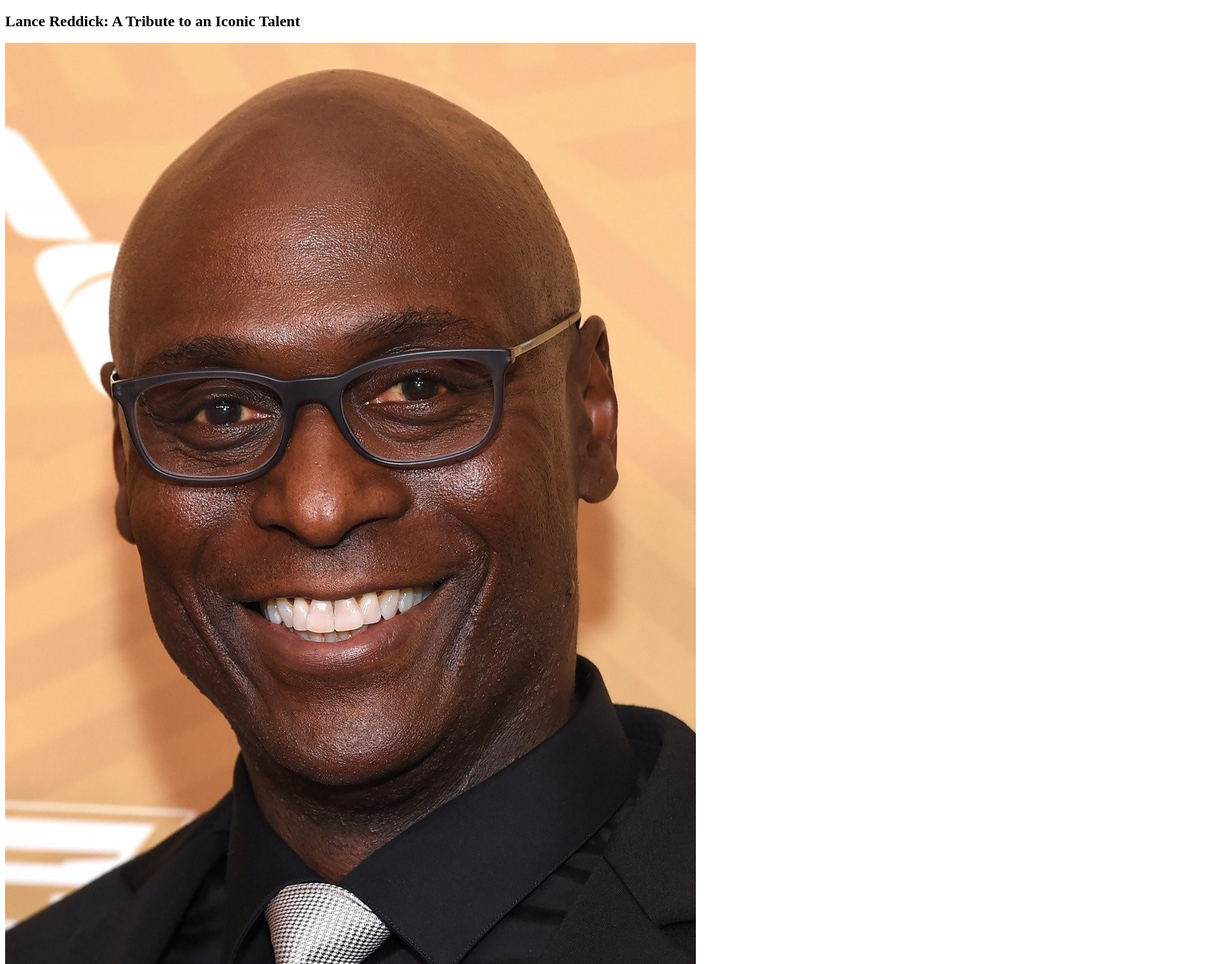
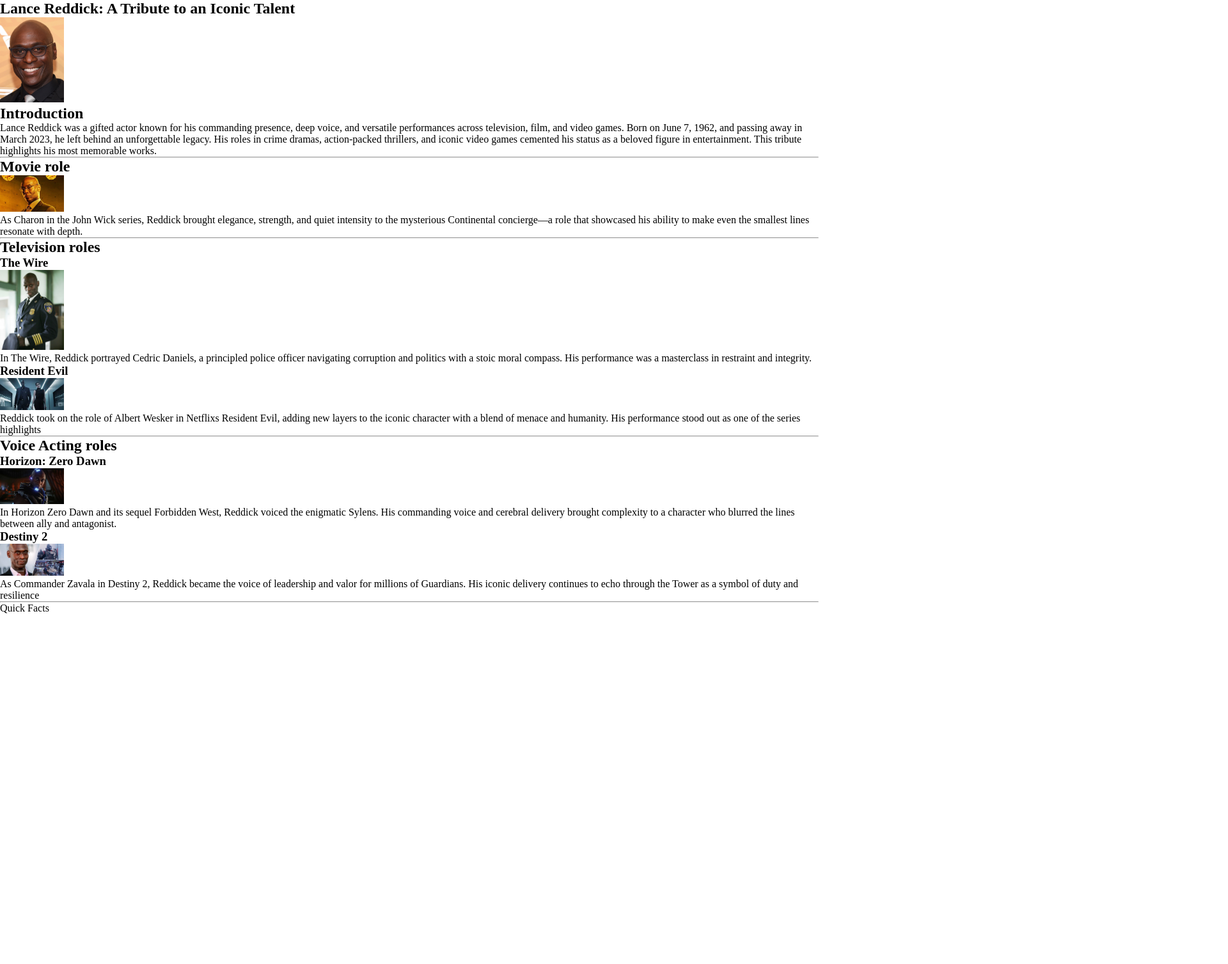
Before and after one commit to Eucalyptus2/Lance-Reddick, a plain HTML site: page index.htm in a window 1280 px wide. Shown: the top 1507 px of the page at 64% size, 1920 px wide, since content can reach past the window. After the commit the page ends 960 px from the top, so only its background shows below. Drawn offline with Linux system fonts and the light colour scheme.

Commit message:
setting up to work on
Just making the img smaller and 0 margin so everything is close and not spaced

```diff
--- a/app.css
+++ b/app.css
@@ -0,0 +1,6 @@
+*{
+    margin: 0;
+}
+img{
+    width: 100px;
+}
--- a/index.htm
+++ b/index.htm
@@ -8,8 +8,8 @@
 </head>
 <body>
 
-    <section class="h1">
-    <h1>Lance Reddick: A Tribute to an Iconic Talent</h1>
+    <section class="intro">
+    <h1 id="heading">Lance Reddick: A Tribute to an Iconic Talent</h1>
     <img src="photos/LanceReddick.jpg" alt="Lance Reddick cover photo">
 <h2>Introduction</h2>
 <p>Lance Reddick was a gifted actor known for his commanding presence, deep voice, and versatile performances across television, film, and video games.
@@ -18,7 +18,7 @@
      This tribute highlights his most memorable works.</p>
     </section>
 <hr>
-    <section>
+    <section class="">
         <h2>Movie role</h2>
     <img src="photos/JohnWick_movie.webp" alt="Lance character in John Wick movie">
     <p>
@@ -28,7 +28,7 @@
     </p>
     </section>
 <hr>
-    <section>
+    <section class="tv-roles">
         <h2>Television roles</h2>
         <h3>The Wire</h3>
     <img src="photos/TheWire_show.jpg" alt="Lance character in the show The Wire TV Show">
@@ -44,7 +44,7 @@
     </p>
     </section>
 <hr>
-    <section>
+    <section class="va-roles">
         <h2>Voice Acting roles</h2>
         <h3>Horizon: Zero Dawn</h3>
     <img src="photos/Horizon_game.webp" alt="Lance voice acts/character in Horizon Zero Dawn game as Sy">
```
